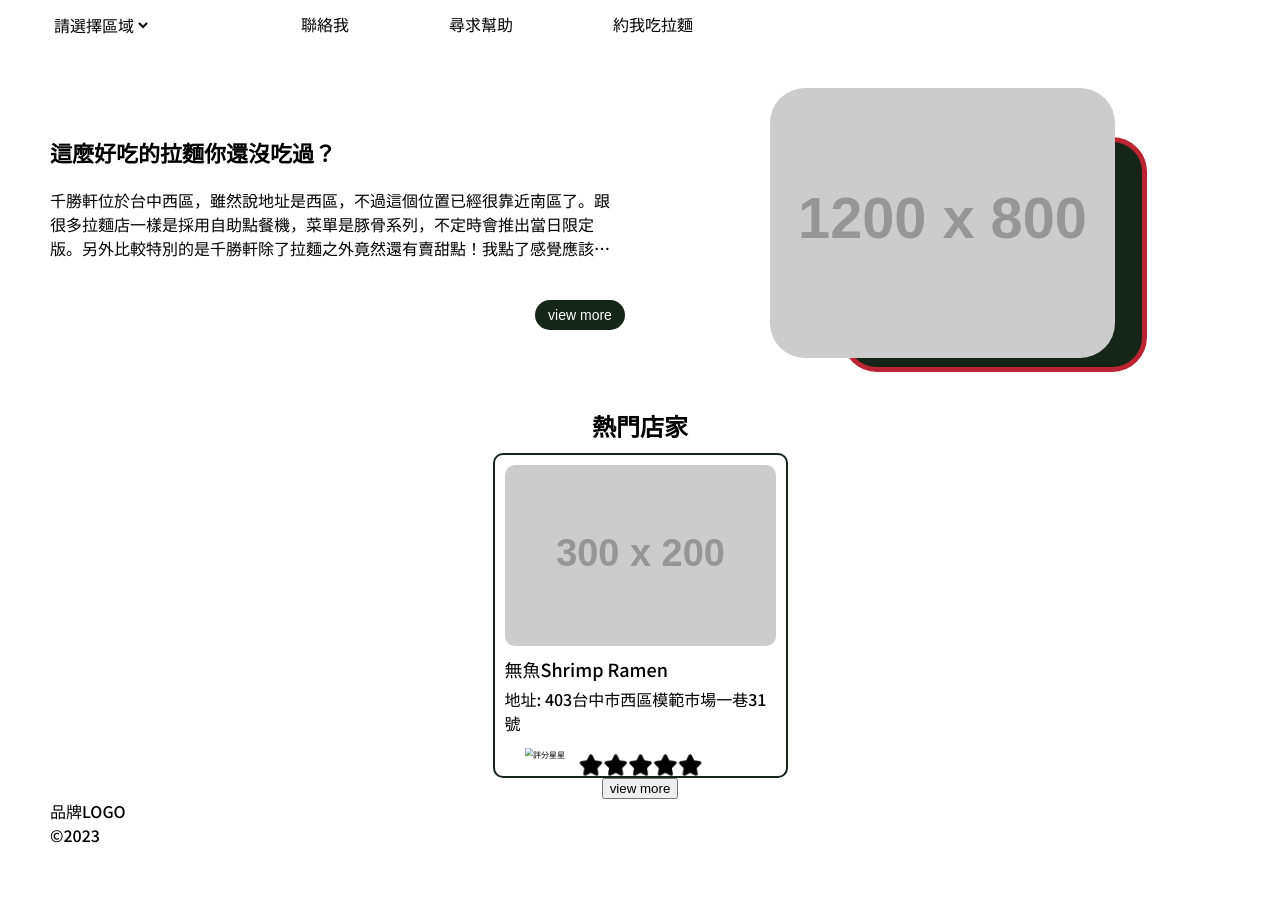
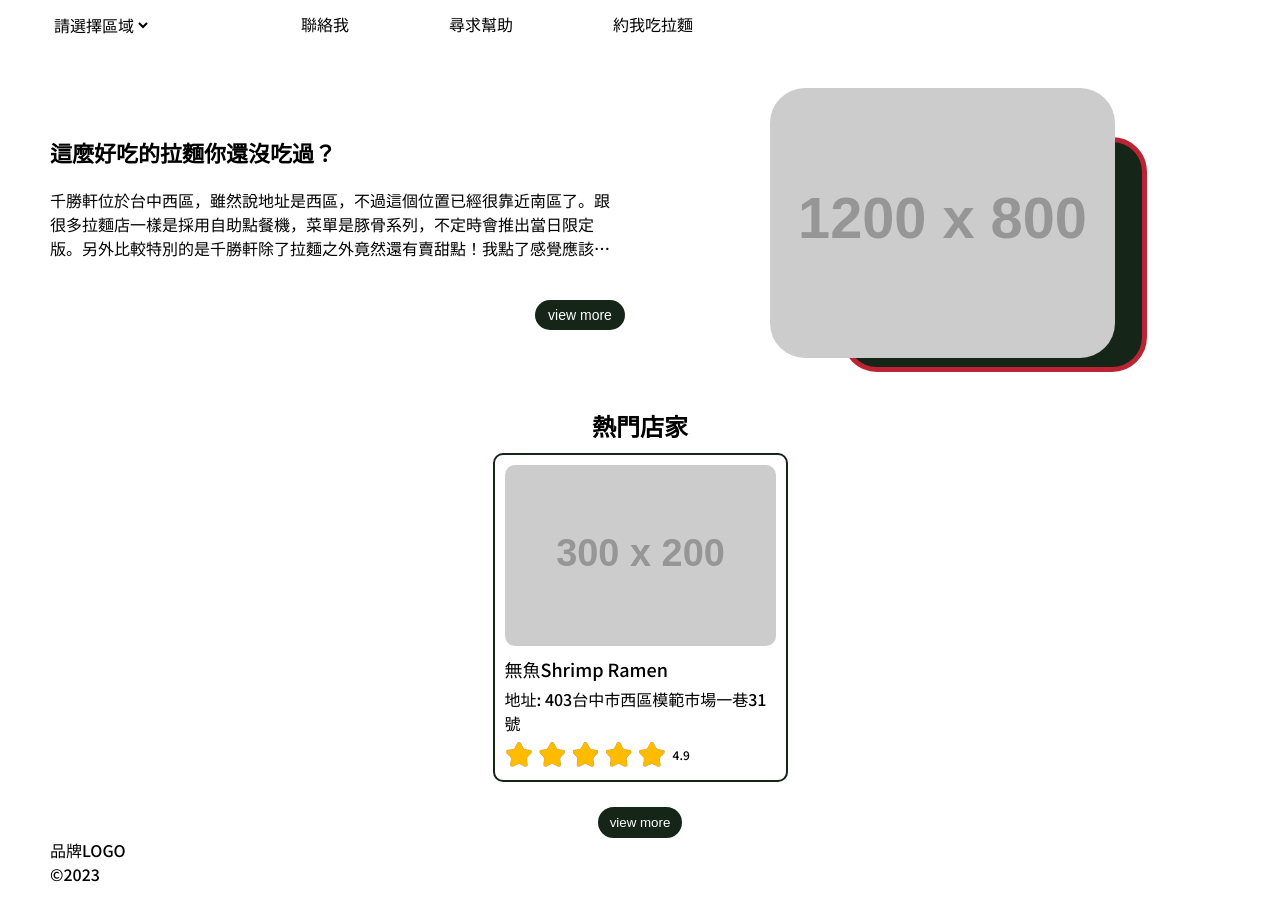
Before and after one commit to Woof29/GoodMan, a plain HTML site: page index.html in a window 1280 px wide. Shown: the part 93-999 px from the top of the page. Before the commit the page ends 960 px from the top, so only its background shows below. Drawn offline with Linux system fonts and the light colour scheme; placeholder pictures from the web are drawn by us.

Commit message:
boxList update

```diff
--- a/index.html
+++ b/index.html
@@ -68,8 +68,16 @@
             <div class="address">
               地址: <span>403台中市西區模範市場一巷31號</span>
             </div>
-            <div class="rate fourPointNine">
-              <img src="assets/icon/rating_3214993.png" alt="評分星星" />
+            <div class="rate">
+              <div class="rating">
+                <img
+                  src="assets/icon/RTstars.png"
+                  class="cropped"
+                  alt="評分星星"
+                />
+                <span>4.9</span>
+              </div>
+              <img src="assets/icon/ETstars.png" class="nocrop" alt="空星星" />
             </div>
           </div>
         </div>
--- a/style/scss/_boxList.scss
+++ b/style/scss/_boxList.scss
@@ -15,6 +15,7 @@
   }
   .boxList_card {
     width: calc(100% / 4);
+    margin: 0 5px 5px 5px;
     padding: 10px;
     border: 2px solid $color--dark;
     border-radius: 10px;
@@ -45,30 +46,44 @@
       }
       .rate {
         width: 100%;
+        height: 30px;
         position: relative;
-        &::before {
-          content: "";
+        overflow: hidden;
+        .nocrop {
+          display: block;
+          height: 100%;
+          width: 100%;
+          object-fit: cover;
+          margin-left: -20%;
+        }
+        .rating {
           position: absolute;
           top: 0;
           left: 0;
-          background: url(../assets/icon/rating.png) no-repeat center center /
-            cover;
-          height: 50px;
+          height: 100%;
           width: 100%;
           overflow: hidden;
-          transform: scale(0.45);
-        }
-        img {
-          height: 30px;
-          object-fit: cover;
-          transform: scale(0.5);
-        }
-      }
-      .fourPointNine {
-        &::before {
-          // width: 80%;
+          display: flex;
+
+          .cropped {
+            display: block;
+            height: 100%;
+            width: 100%;
+            object-fit: cover;
+            margin-left: -20%;
+          }
+          span {
+            line-height: 2.5;
+            margin-left: -18%;
+            font-size: 12px;
+            font-weight: 500;
+          }
         }
       }
     }
   }
+  .btn--viewMore {
+    @extend %btn--reset;
+    margin: 20px auto 0 auto;
+  }
 }
```
Also changed, not shown: assets/icon/ETstars.png (added), assets/icon/RTstars.png (added), style/all.css, 1 other file.
